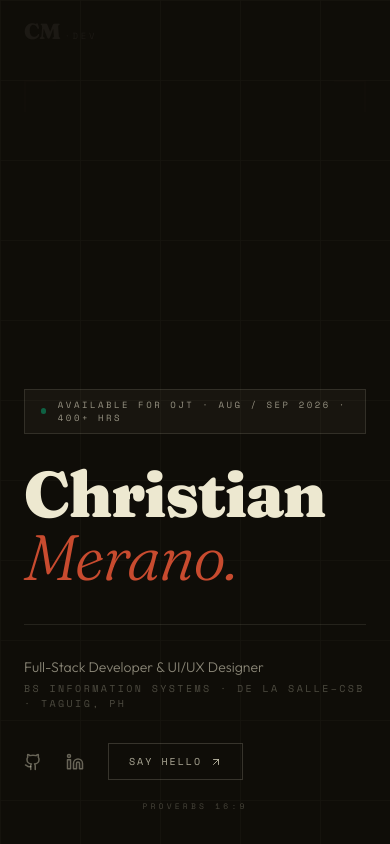
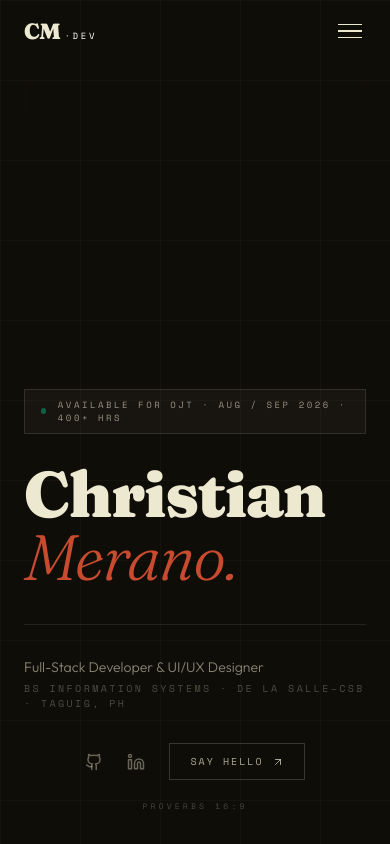
Before and after one commit to chrisaph/ChristianMeranoPortfolioSite, a React (Vite) app: page / in a window 390 px wide. Shown: the top 844 px of the page. Built offline with nearby package versions, Linux system fonts and the light colour scheme.

Commit message:
Improve portfolio UI and mobile responsiveness

```diff
--- a/src/app/App.tsx
+++ b/src/app/App.tsx
@@ -328,13 +328,18 @@ export default function App() {
             className="group flex items-baseline gap-1"
           >
             <span
-              className="text-[22px] font-black leading-none tracking-tight text-foreground transition-colors"
-              style={{ fontFamily: "'Fraunces', serif" }}
+            className="text-[22px] font-black leading-none tracking-tight transition-colors"
+            style={{
+              fontFamily: "'Fraunces', serif",
+              color: scrolled ? "inherit" : "#EDE8D0",
+            }}
           >
             CM
           </span>
           <span
-              className="text-[9px] tracking-[0.3em] uppercase text-muted-foreground group-hover:text-accent transition-colors"
+            className={`text-[9px] tracking-[0.3em] uppercase transition-colors ${
+              scrolled ? "text-muted-foreground group-hover:text-accent" : "text-[#ffffff]"
+            }`}
             style={{ fontFamily: "'Space Mono', monospace" }}
           >
             ·dev
@@ -387,13 +392,19 @@ export default function App() {
             aria-label="Menu"
           >
             <span
-              className={`block w-6 h-[1.5px] bg-foreground transition-all duration-300 ${menuOpen ? "rotate-45 translate-y-[7px]" : ""}`}
+              className={`block w-6 h-[1.5px] transition-all duration-300 ${
+                scrolled ? "bg-foreground" : "bg-[#EDE8D0]"
+              } ${menuOpen ? "rotate-45 translate-y-[7px]" : ""}`}
             />
             <span
-              className={`block w-6 h-[1.5px] bg-foreground transition-all duration-300 ${menuOpen ? "opacity-0 scale-x-0" : ""}`}
+              className={`block w-6 h-[1.5px] transition-all duration-300 ${
+                scrolled ? "bg-foreground" : "bg-[#EDE8D0]"
+              } ${menuOpen ? "opacity-0 scale-x-0" : ""}`}
             />
             <span
-              className={`block w-6 h-[1.5px] bg-foreground transition-all duration-300 ${menuOpen ? "-rotate-45 -translate-y-[7px]" : ""}`}
+              className={`block w-6 h-[1.5px] transition-all duration-300 ${
+                scrolled ? "bg-foreground" : "bg-[#EDE8D0]"
+              } ${menuOpen ? "-rotate-45 -translate-y-[7px]" : ""}`}
             />
           </button>
         </div>
@@ -514,8 +525,7 @@ export default function App() {
                 </p>
               </div>
 
-              <div className="flex items-center gap-6">
-                <a
+              <div className="flex items-center justify-center md:justify-start gap-6">                <a
                   href="https://github.com/chrisaph"
                   target="_blank"
                   rel="noopener noreferrer"
@@ -556,7 +566,7 @@ export default function App() {
           className="absolute bottom-8 left-1/2 -translate-x-1/2 flex flex-col items-center gap-2 opacity-25"
           aria-hidden
         >
-          <div className="w-px h-12 bg-background/40" style={{ animation: "ticker 2s ease-in-out infinite alternate" }} />
+
           <span
             className="text-[8px] tracking-[0.4em] uppercase rotate-0"
             style={{ fontFamily: "'Space Mono', monospace", color: "#EDE8D0" }}
@@ -600,7 +610,7 @@ export default function App() {
                 </p>
 
                 <p className="text-muted-foreground leading-[1.85] max-w-prose text-[15px]">
-                  My capstone project Vendicity — a cloud-hosted SME Decision Support System — was built alongside a real client, teaching me that good software starts with good listening. Available for OJT positions starting August/September 2026.
+                  My capstone project Vendicity, a cloud-hosted SME Decision Support System, was built alongside a real client which taught me that good software starts with good listening. Available for OJT positions starting August/September 2026.
                 </p>
               </div>
 
@@ -851,11 +861,11 @@ export default function App() {
                           href={project.link}
                           target="_blank"
                           rel="noopener noreferrer"
-                          className="opacity-0 group-hover:opacity-100 transition-opacity duration-300 p-2 hover:text-accent"
-                          style={{ color: "rgba(237,232,208,0.6)" }}
+                          className="opacity-100 group-hover:opacity-100 transition-opacity duration-300 p-2 hover:text-accent"
+                          style={{ color: "#654d00ff" }}
                           aria-label={`View ${project.title} on GitHub`}
                         >
-                          <ExternalLink size={14} />
+                          <ExternalLink size={19} />
                         </a>
                       )}
                     </div>
@@ -897,7 +907,7 @@ export default function App() {
                         href={project.link}
                         target="_blank"
                         rel="noopener noreferrer"
-                        className="mt-6 flex items-center gap-2 text-[10px] tracking-[0.25em] uppercase opacity-0 group-hover:opacity-100 transition-all duration-300 hover:gap-3"
+                        className="mt-6 flex items-center gap-2 text-[10px] tracking-[0.25em] uppercase opacity-70 group-hover:opacity-100 transition-all duration-300 hover:gap-3"
                         style={{
                           fontFamily: "'Space Mono', monospace",
                           color: "#C84B2F",
```
Lines whose indentation alone changed are shown as unchanged.
